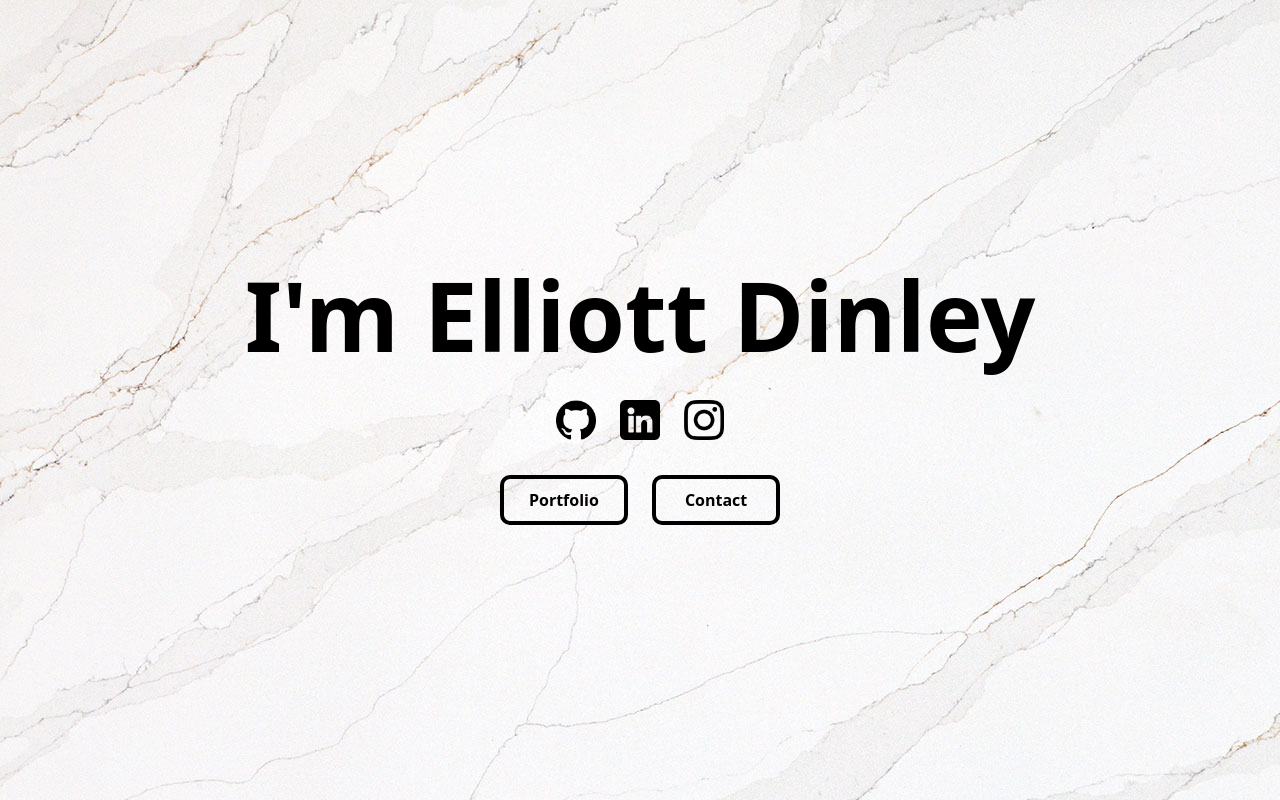
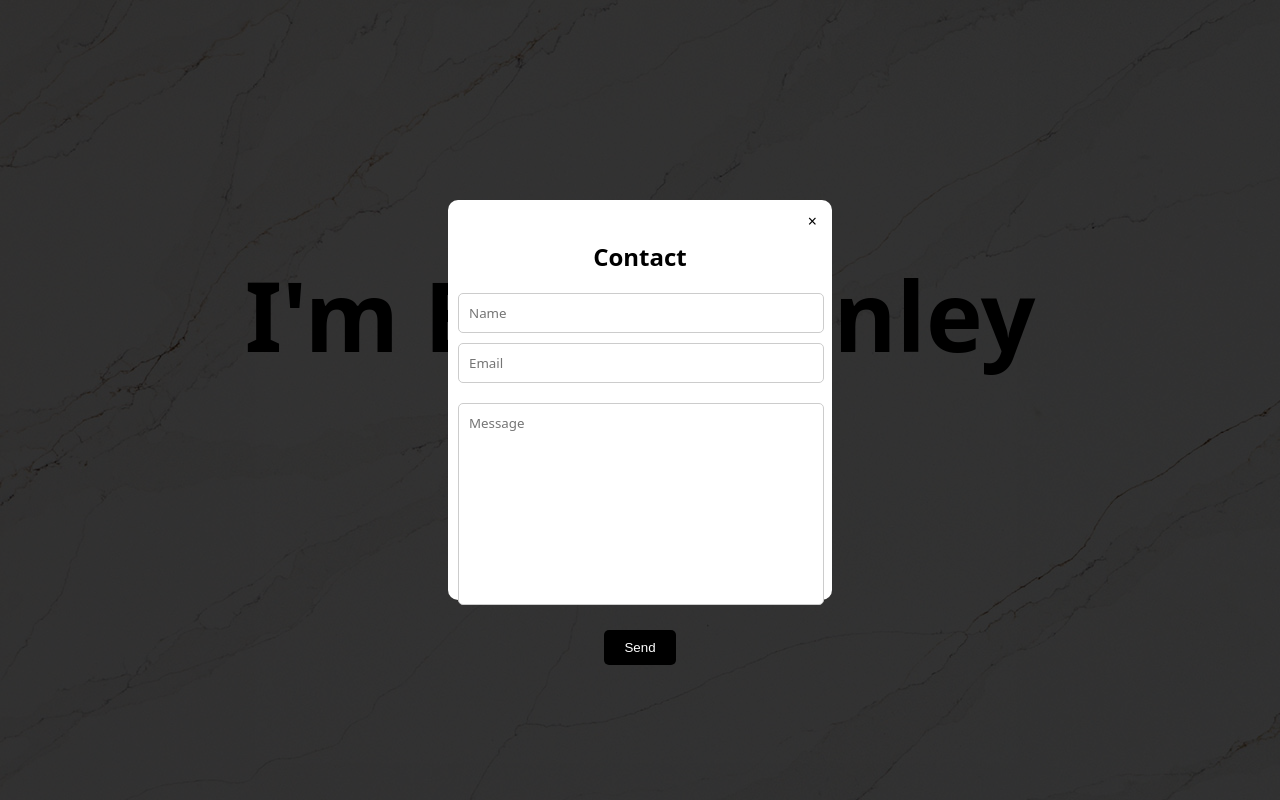
Before and after one commit to elliottdinley/Personal-Webpage-Project, a plain HTML site: page index.html in a window 1280 px wide. Both pictures are taken after a click on the link "Contact". Drawn offline with Linux system fonts and the light colour scheme.

Commit message:
finished

```diff
--- a/css/style-index.css
+++ b/css/style-index.css
@@ -38,7 +38,8 @@ h1 {
 .social-media-link img:hover {
     box-sizing: content-box;
     transform: scale(1.1);
-    box-shadow: 0 0 35px orange;
+    -webkit-filter: drop-shadow(0 0 10px #ff6600);
+    filter: drop-shadow(0 0 10px #ff6600);
 }
 
 .buttons {
@@ -65,3 +66,90 @@ h1 {
     color: #ff6600;
     transform: scale(1.1);
 }
+
+.container-popup {
+    display: none;
+    position: fixed;
+    top: 0;
+    right: 0;
+    bottom: 0;
+    left: 0;
+    background: rgba(0, 0, 0, 0.8);
+    z-index: 1000;
+    opacity: 0;
+    transition: opacity 0.3s;
+}
+
+.popup {
+    width: 30%;
+    height: 50%;
+    background: white;
+    position: absolute;
+    top: 0;
+    right: 0;
+    bottom: 0;
+    left: 0;
+    margin: auto;
+    padding: 20px;
+    box-sizing: border-box;
+    border-radius: 10px;
+    opacity: 0;
+    transition: opacity 0.3s;
+}
+
+.close-button {
+    position: absolute;
+    top: 10px;
+    right: 15px;
+    cursor: pointer;
+}
+
+#contact-form {
+    text-align: left;
+    max-width: 400px;
+    margin: 0 auto;
+    text-align: center;
+}
+
+.form-row {
+    display: block;
+    margin-bottom: 10px;
+}
+
+.form-column {
+    display: inline-block;
+    width: 100%;
+}
+
+label {
+    display: block;
+    font-weight: bold;
+}
+
+input[type="text"],
+input[type="email"],
+textarea {
+    font-family: inherit;
+    width: 100%;
+    padding: 10px;
+    margin-bottom: 10px;
+    border: 1px solid #ccc;
+    border-radius: 5px;
+    resize: none;
+    margin-left: -10px;
+}
+
+button[type="submit"] {
+    background-color: black;
+    color: #fff;
+    padding: 10px 20px;
+    border: none;
+    border-radius: 5px;
+    cursor: pointer;
+    transition: 0.5s;
+}
+
+button[type="submit"]:hover {
+    transform: scale(1.1);
+    background-color: #ff6600;
+}
--- a/index.html
+++ b/index.html
@@ -10,14 +10,40 @@
     <div class="title-container">
         <h1>I'm Elliott Dinley</h1>
         <div class="social-media-links">
-            <a class="social-media-link" href="#"><img src="images/github.png" alt="Github"></a>
-            <a class="social-media-link" href="#"><img src="images/linkedin.png" alt="LinkedIn"></a>
-            <a class="social-media-link" href="#"><img src="images/instagram.png" alt="Instagram"></a>
+            <a class="social-media-link" href="https://github.com/elliottdinley/" target="_blank"><img src="images/github.png" alt="Github"></a>
+            <a class="social-media-link" href="https://www.linkedin.com/in/elliottdinley/" target="_blank"><img src="images/linkedin.png" alt="LinkedIn"></a>
+            <a class="social-media-link" href="https://www.instagram.com/elliottdinley/" target="_blank"><img src="images/instagram.png" alt="Instagram"></a>
         </div>
         <div class="buttons">
-            <a class="button" href="#">Portfolio</a>
-            <a class="button" href="#">Contact</a>
+            <a class="button" href="pdf/cv-template.pdf" target="_blank">CV</a>
+            <a class="button" href="#" onclick="openPopup()">Contact</a>
         </div>
     </div>
+
+    <div class="container-popup" id="popup-container">
+        <div class="popup" id="popup-content">
+            <span class="close-button" onclick="closePopup()">&times;</span>
+
+            <form id="contact-form">
+                <h2>Contact</h2>
+                <div class="form-row">
+                    <div class="form-column">
+                        <input type="text" id="name" name="name" placeholder="Name" required>
+                    </div>
+                    <div class="form-column">
+                        <input type="email" id="email" name="email" placeholder="Email" required>
+                    </div>
+                </div>
+                <div class="form-row">
+                    <textarea id="message" name="message" rows="10" placeholder="Message" required></textarea>
+                </div>
+                <div class="form-row">
+                    <button type="submit" onclick="contactSend()">Send</button>
+                </div>
+            </form>
+        </div>
+    </div>
+
+    <script src="js/main.js"></script>
 </body>
 </html>
--- a/js/main.js
+++ b/js/main.js
@@ -1,14 +1,30 @@
-function playPianoAudio(note) {
-    var audio = new Audio(note);
-    audio.play();
+function openPopup(x) {
+    let modal = document.querySelector("#popup-container");
+    let modal_content = document.querySelector("#popup-content");
+
+    modal.style.display = "block";
+    setTimeout(function() {
+        modal.style.opacity = 1;
+    }, 300);
+
+    modal_content.style.opacity = 1;
 }
 
-var letterElements = document.querySelectorAll('.letter');
-letterElements.forEach(function(letter) {
-    var note = letter.getAttribute('data-note');
-    letter.addEventListener('mouseover', function() {
-        if (note) {
-            playPianoAudio("sounds/" + note);
-        }
-    });
-});
+function closePopup() {
+    let modal = document.getElementById("popup-container");
+    let modalContent = document.getElementById("popup-content");
+
+    modal.style.opacity = 0;
+    modalContent.style.opacity = 0;
+
+    setTimeout(function() {
+        modal.style.display = "none";
+    }, 300);
+}
+
+function contactSend() {
+    let contact_form = document.querySelector("#contact-form")
+    if (contact_form.checkValidity()) {
+        alert("This doesn't actually work...")
+    }
+}
```
Also changed, not shown: css/style-portfolio.css (deleted, +0 -64 lines), portfolio.html (deleted, +0 -24 lines), 1 other file.
